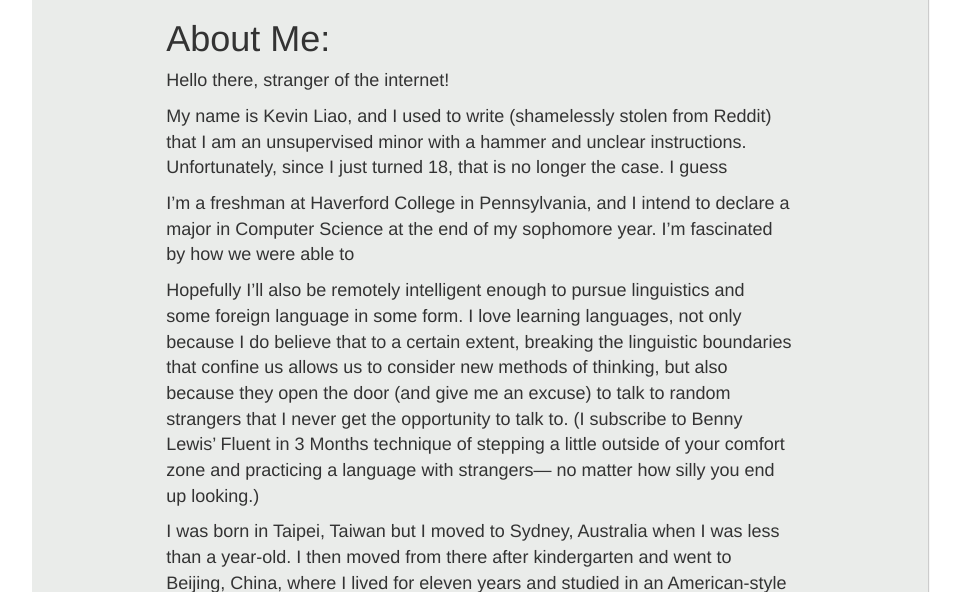
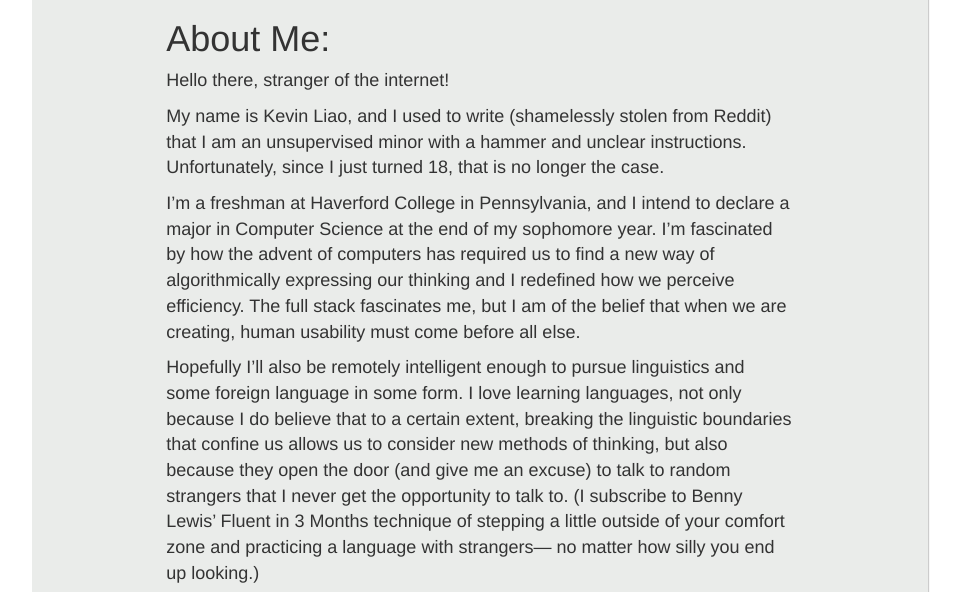
Before and after one commit to kevinjcliao/Blackbird, a Django app: page /about/ in a window 1280 px wide. Shown: the part 780-1372 px from the top of the page, without its empty margins (173-1133 px from the left). Run offline with Django 3.2, Linux system fonts and the light colour scheme; some libraries are stand-ins or nearby versions.

Commit message:
Changed about.html to include proper full paragraphs and sentences.

```diff
--- a/pages/templates/about.html
+++ b/pages/templates/about.html
@@ -5,13 +5,14 @@
 		<img src='{% static "images/about_picture.jpg" %}'>
 		<div class="text_page_body">
 
+
 <h1>About Me:</h1>
 
 <p>Hello there, stranger of the internet! </p>
 
-<p>My name is Kevin Liao, and I used to write (shamelessly stolen from Reddit) that I am an unsupervised minor with a hammer and unclear instructions. Unfortunately, since I just turned 18, that is no longer the case. I guess</p>
+<p>My name is Kevin Liao, and I used to write (shamelessly stolen from Reddit) that I am an unsupervised minor with a hammer and unclear instructions. Unfortunately, since I just turned 18, that is no longer the case. </p>
 
-<p>I’m a freshman at Haverford College in Pennsylvania, and I intend to declare a major in Computer Science at the end of my sophomore year. I’m fascinated by how we were able to </p>
+<p>I’m a freshman at Haverford College in Pennsylvania, and I intend to declare a major in Computer Science at the end of my sophomore year. I’m fascinated by how the advent of computers has required us to find a new way of algorithmically expressing our thinking and I redefined how we perceive efficiency. The full stack fascinates me, but I am of the belief that when we are creating, human usability must come before all else. </p>
 
 <p>Hopefully I’ll also be remotely intelligent enough to pursue linguistics and some foreign language in some form. I love learning languages, not only because I do believe that to a certain extent, breaking the linguistic boundaries that confine us allows us to consider new methods of thinking, but also because they open the door (and give me an excuse) to talk to random strangers that I never get the opportunity to talk to. (I subscribe to Benny Lewis’ Fluent in 3 Months technique of stepping a little outside of your comfort zone and practicing a language with strangers— no matter how silly you end up looking.)</p>
 
@@ -29,6 +30,8 @@
 
 
 
+
+
 	</div> <!--End text_page_body-->
 </div><!--end text_page_container -->
 	{% endblock %} <!-- end contentblock -->
```
